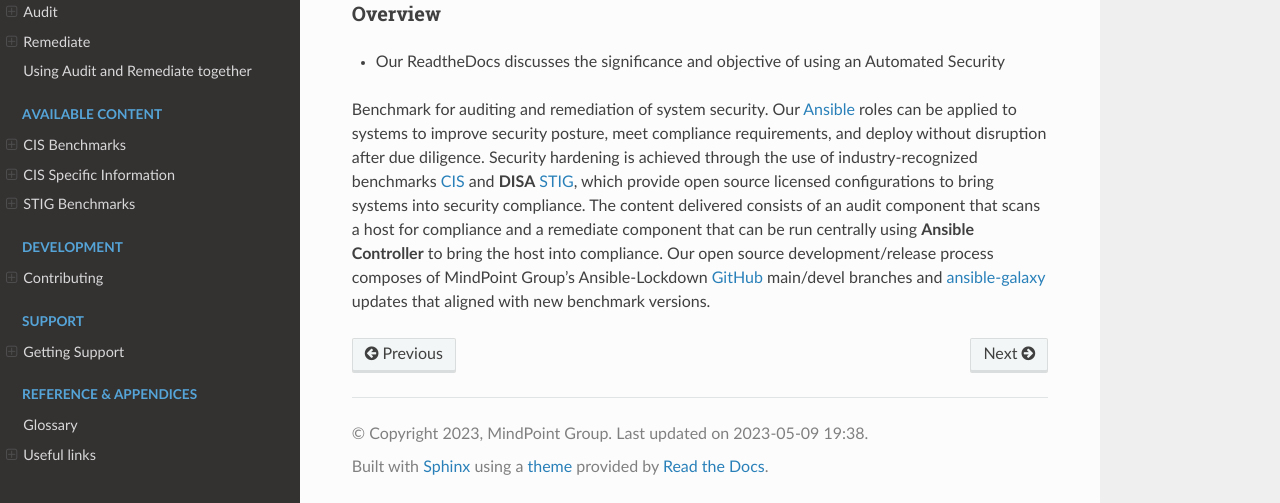
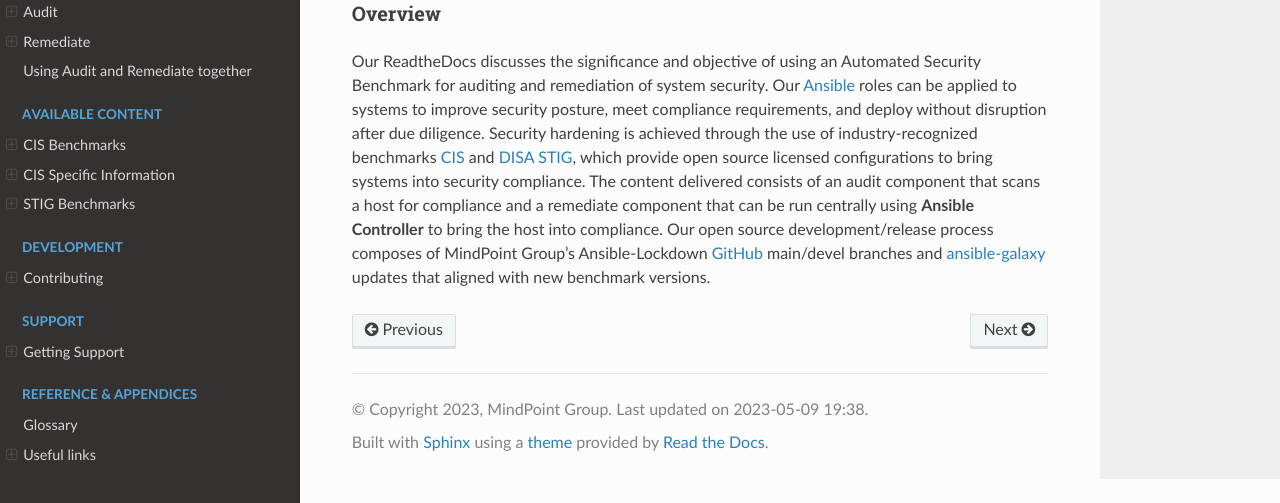
Before and after one commit to ansible-lockdown/MPG-AL-READTHEDOCS, a Sphinx documentation site: the page built from docs/source/intro.rst, in a window 1280 px wide and 900 px high, scrolled down 4068 px, cut to the strip 397-900 px from the top of the window. Built offline with Sphinx 7.4.7 and the Read the Docs theme 2.0.0, drawn with Linux system fonts in a browser that asks for light colours; pages that are not in the unit, such as notebooks, are missing from menus.

```diff
--- a/docs/source/intro.rst
+++ b/docs/source/intro.rst
@@ -167,11 +167,11 @@ Being community, we have direct customer requests and requirements that takes pr
 
 Overview
 ^^^^^^^^
-- Our ReadtheDocs discusses the significance and objective of using an Automated Security
+Our ReadtheDocs discusses the significance and objective of using an Automated Security
 Benchmark for auditing and remediation of system security. Our Ansible_ roles can be applied
 to systems to improve security posture, meet compliance requirements, and deploy without disruption
 after due diligence. Security hardening is achieved through the use of industry-recognized benchmarks
-CIS_ and **DISA** STIG_, which provide open source licensed configurations to bring systems
+CIS_ and DISA_ STIG_, which provide open source licensed configurations to bring systems
 into security compliance. The content delivered consists of an audit component that scans a host
 for compliance and a remediate component that can be run centrally using **Ansible Controller**
 to bring the host into compliance. Our open source development/release process composes of
```
